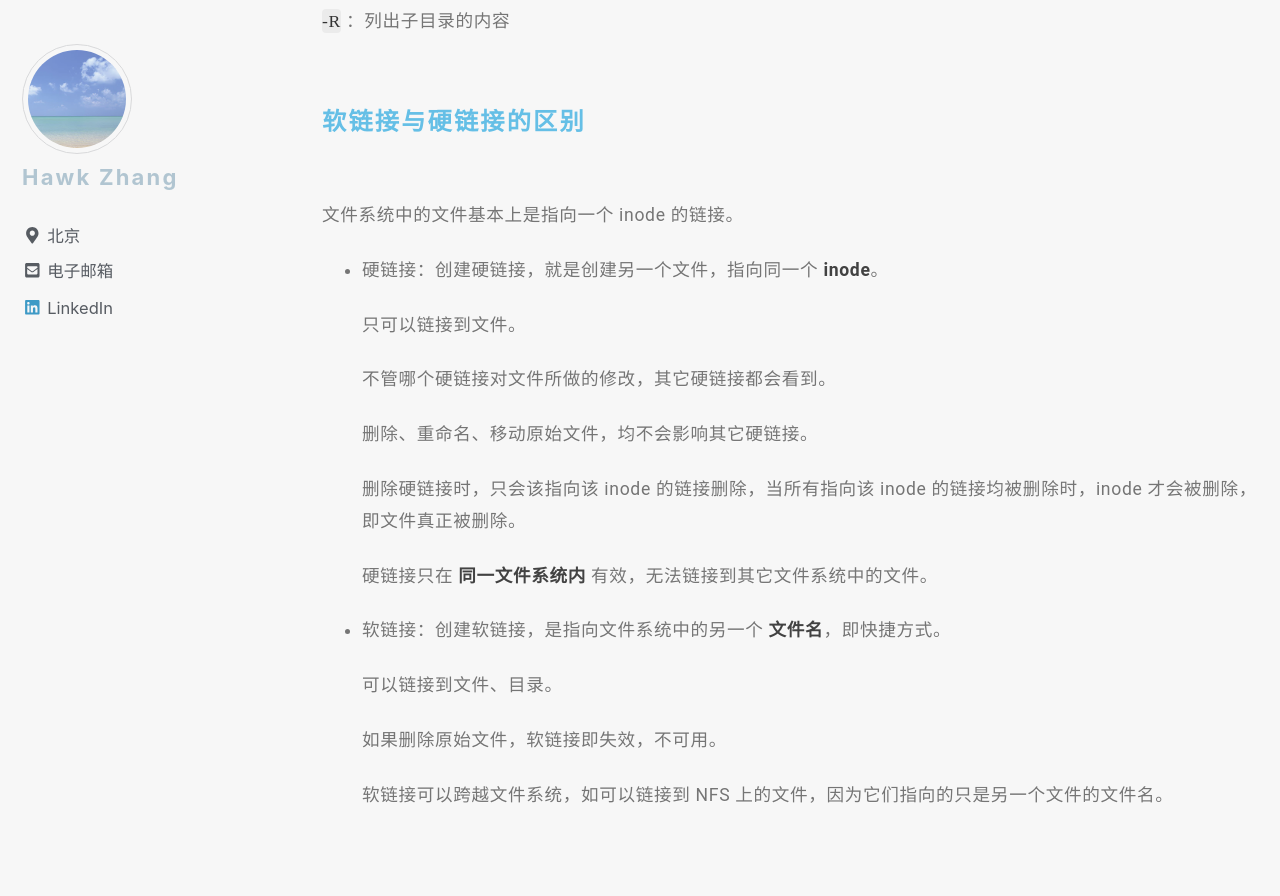
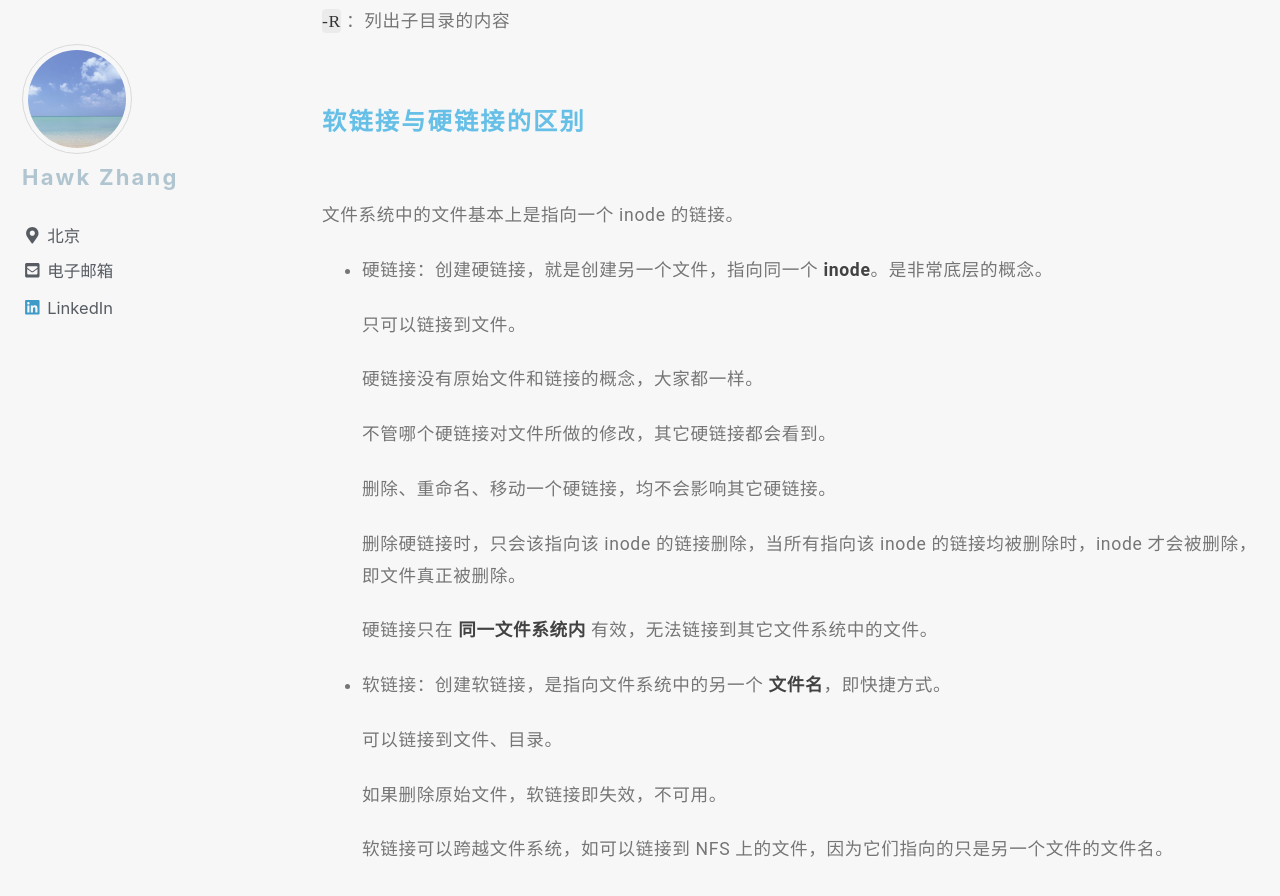
Before and after one commit to narru888/linotes_note, a Jekyll site: the page built from _posts/devop/2017-05-01-interview.md, in a window 1280 px wide and 900 px high, scrolled down 6162 px. Shown: the top 896 px of the window. Built offline with Jekyll 4.4.1, drawn with Linux system fonts in a browser that asks for light colours; nearby versions of some CDN libraries; a script that is not in the unit is left out.

Commit message:
update on 2018-12-07 20:19:01 CST

```diff
--- a/_posts/devop/2017-05-01-interview.md
+++ b/_posts/devop/2017-05-01-interview.md
@@ -215,13 +215,15 @@ $ sudo ls -lR /var/log/ | grep "^-" | wc -l
 
 
 
-* 硬链接：创建硬链接，就是创建另一个文件，指向同一个 **inode**。
+* 硬链接：创建硬链接，就是创建另一个文件，指向同一个 **inode**。是非常底层的概念。
 
 	只可以链接到文件。
 
+	硬链接没有原始文件和链接的概念，大家都一样。
+
 	不管哪个硬链接对文件所做的修改，其它硬链接都会看到。
 
-	删除、重命名、移动原始文件，均不会影响其它硬链接。
+	删除、重命名、移动一个硬链接，均不会影响其它硬链接。
 
 	删除硬链接时，只会该指向该 inode 的链接删除，当所有指向该 inode 的链接均被删除时，inode 才会被删除，即文件真正被删除。
 
```
